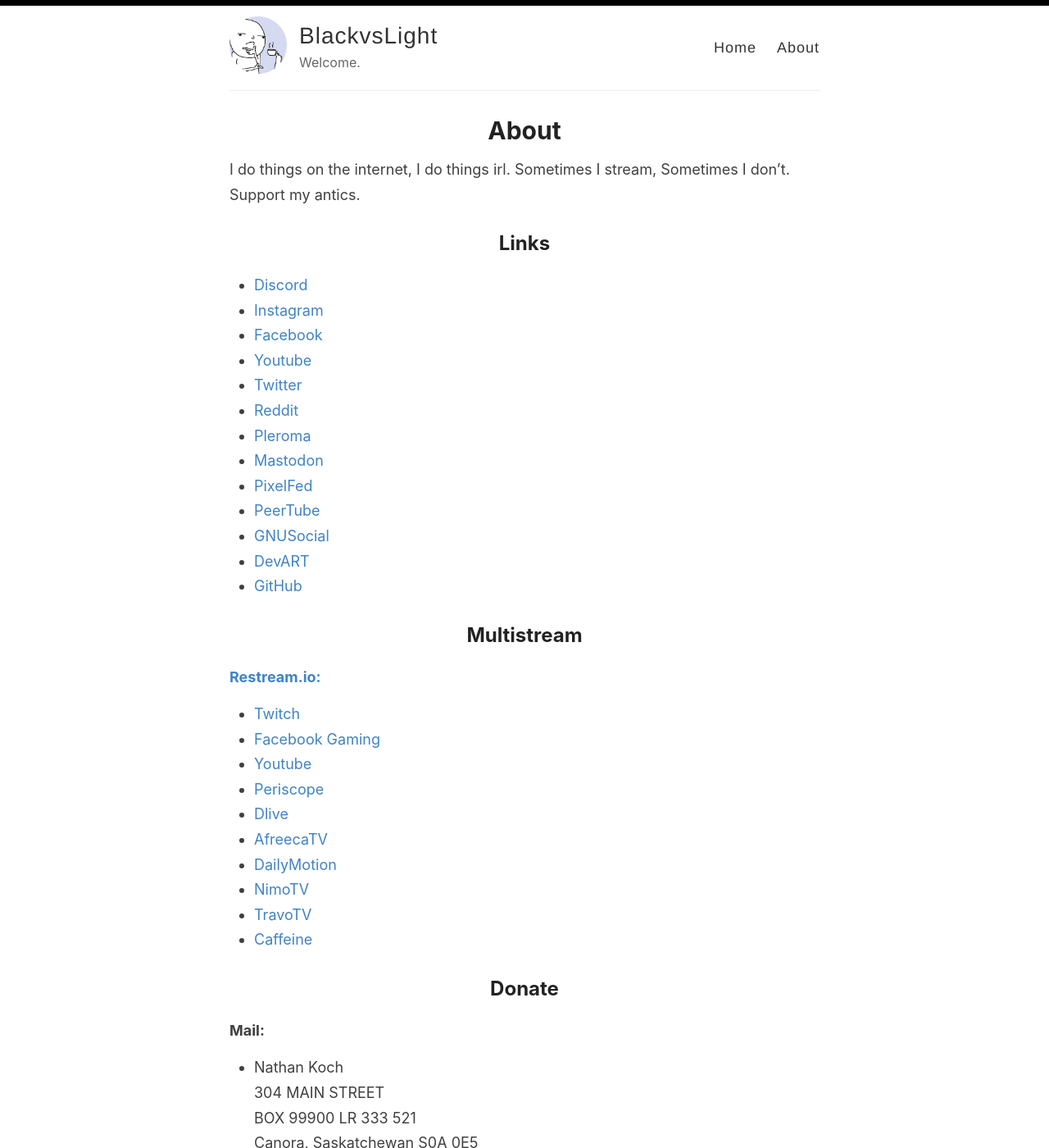
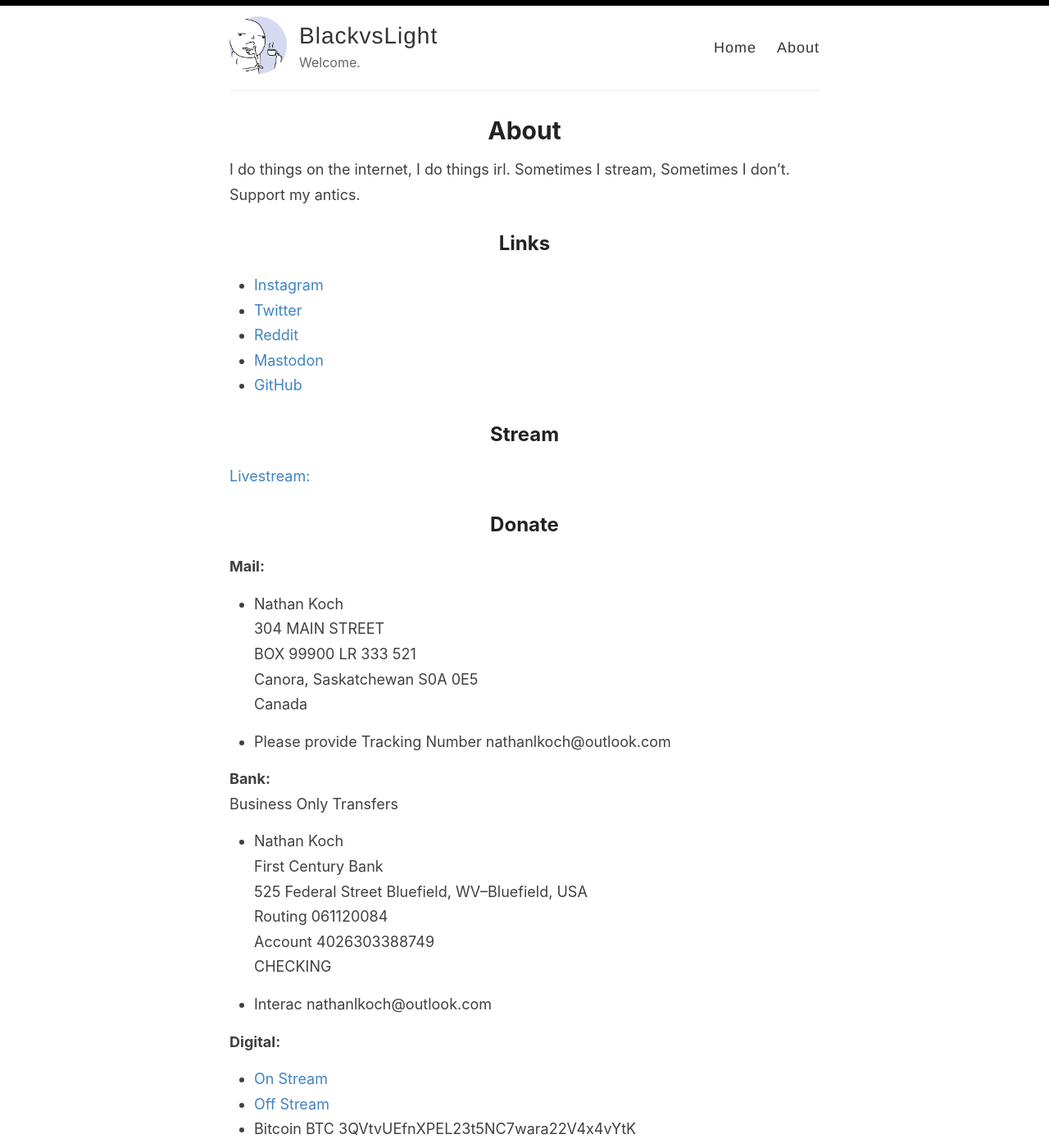
Before and after one commit to anathonous/anathonous.github.io, a Jekyll site: the page built from _pages/about.md, in a window 1280 px wide and 1400 px high. Shown: the whole window at 82% size. Built offline with Jekyll 4.4.1, drawn with Linux system fonts in a browser that asks for light colours.

Commit message:
Update about.md

```diff
--- a/_pages/about.md
+++ b/_pages/about.md
@@ -7,32 +7,14 @@
 I do things on the internet, I do things irl. Sometimes I stream, Sometimes I don't. Support my antics.
 
 ## Links
-- [Discord](https://discord.gg/HzEJWy52sF)
-- [Instagram](https://instagram.com/blackvslight/)
-- [Facebook](https://www.facebook.com/blackvslight)
-- [Youtube](https://www.youtube.com/channel/UCXnHRyz5zdX2uS0G_0g1U0g)
-- [Twitter](https://www.twitter.com/blackvslight/)
-- [Reddit](https://www.reddit.com/user/blackvslight)
-- [Pleroma](https://blob.cat/blackvslight)
-- [Mastodon](https://mstdn.social/invite/AxZLzmDK)
-- [PixelFed](https://pixelfed.blob.cat/blackvslight)
-- [PeerTube](https://open.tube/video-channels/blackvslightvideo/videos)
-- [GNUSocial](https://gnusocial.net/blackvslight)
-- [DevART](https://www.deviantart.com/blackvslight)
-- [GitHub](https://blackvslight.github.io/about/)
+- [Instagram](https://instagram.com/anathonous/)
+- [Twitter](https://www.twitter.com/anathonous/)
+- [Reddit](https://www.reddit.com/user/anathonous)
+- [Mastodon](https://mas.to/web/accounts/233051)
+- [GitHub](https://anathonous.github.io/about/)
 
-## Multistream
-**[Restream.io:](https://restream.io/join/vE0JV)**
-- [Twitch](https://www.twitch.tv/blackvslight)
-- [Facebook Gaming](https://www.fb.gg/blackvslight)
-- [Youtube](https://www.youtube.com/channel/UCXnHRyz5zdX2uS0G_0g1U0g)
-- [Periscope](https://www.periscope.tv/blackvslight)
-- [Dlive](https://dlive.tv/blackvslight)
-- [AfreecaTV](https://bj.afreecatv.com/blackvslight)
-- [DailyMotion]()
-- [NimoTV](https://www.nimo.tv/live/1885574055)
-- [TravoTV](https://trovo.live/blackvslight)
-- [Caffeine](https://www.caffeine.tv/blackvslight)
+## Stream
+  [Livestream:](https://www.anathonous.cf/live/)
 
 ## Donate
 **Mail:**
@@ -42,6 +24,8 @@
 BOX 99900 LR 333 521
 Canora, Saskatchewan S0A 0E5
 Canada
+
+- Please provide Tracking Number nathanlkoch@outlook.com
 
 **Bank:**
   Business Only Transfers
@@ -55,7 +39,7 @@
 - Interac nathanlkoch@outlook.com
 
 **Digital:**
-- [On Stream](https://streamlabs.com/blackvslight/tip)
+- [On Stream](https://streamlabs.com/anathonous/tip)
 - [Off Stream](https://www.paypal.me/signalsout)
 - Bitcoin BTC 3QVtvUEfnXPEL23t5NC7wara22V4x4vYtK
 - USD Coin 0xe1021fe2F5Cc9Ad423fBcCaC8Bfef78AF169fd15
```
